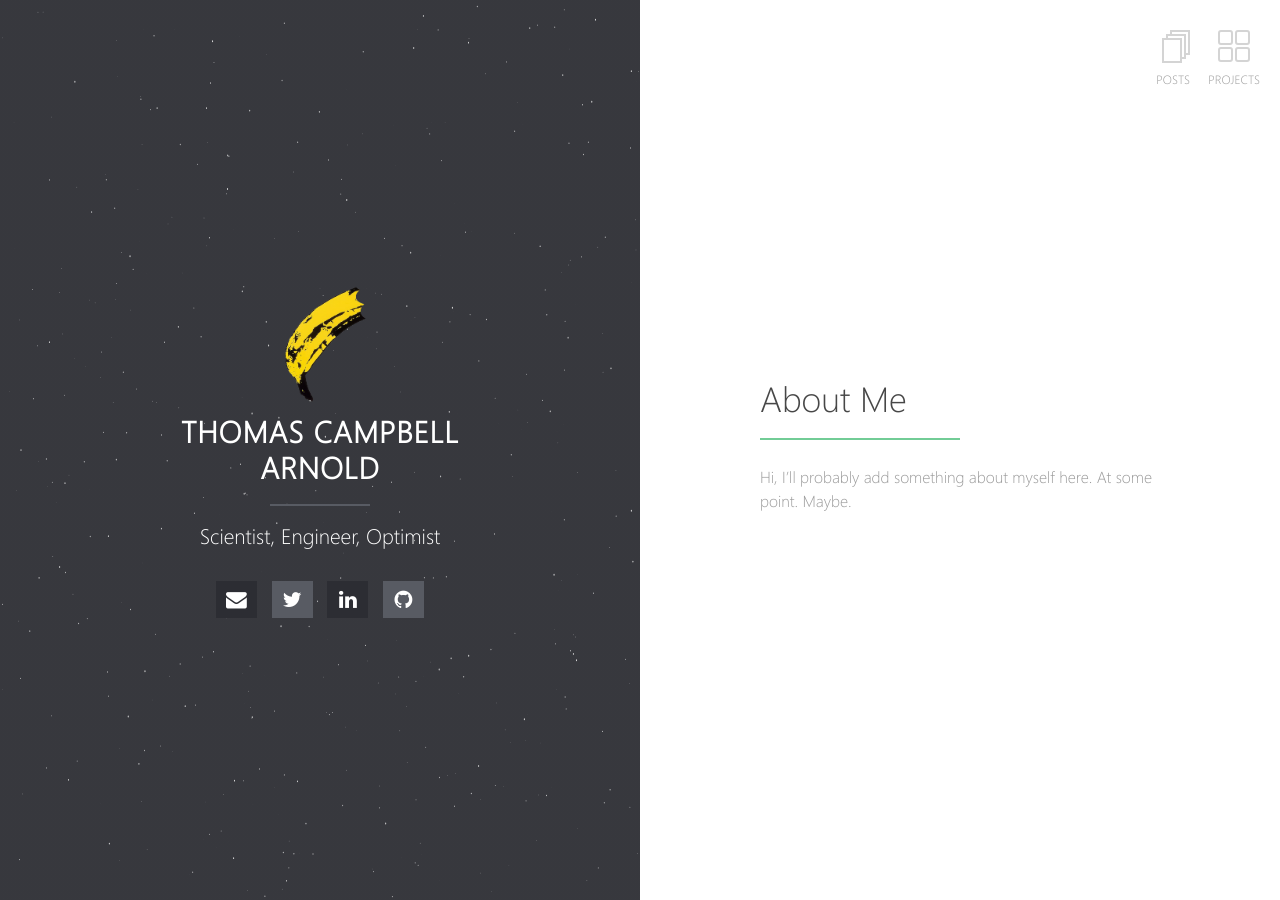
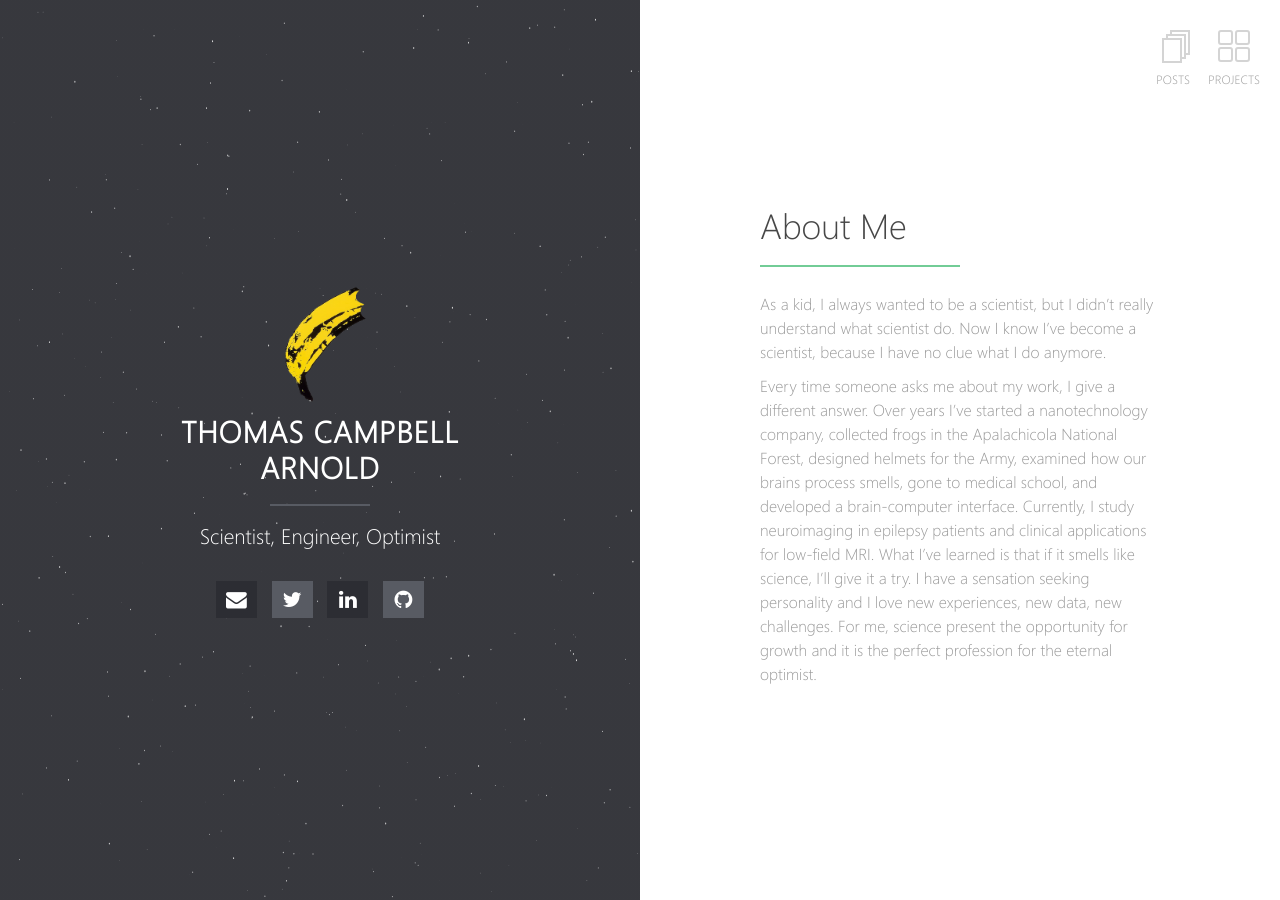
Before and after one commit to tcama/tcama.github.io, a Jekyll site: the page built from index.md, in a window 1280 px wide. Built offline with Jekyll 4.4.1, drawn with Linux system fonts in a browser that asks for light colours; our own code applies the rules of GitHub Pages for plain Markdown files.

Commit message:
update about me

```diff
--- a/index.md
+++ b/index.md
@@ -3,4 +3,6 @@ layout: home
 ---
 # About Me
 
-Hi, I'll probably add something about myself here. At some point. Maybe.
+As a kid, I always wanted to be a scientist, but I didn’t really understand what scientist do. Now I know I’ve become a scientist, because I have no clue what I do anymore.
+
+Every time someone asks me about my work, I give a different answer. Over years I’ve started a nanotechnology company, collected frogs in the Apalachicola National Forest, designed helmets for the Army, examined how our brains process smells, gone to medical school, and developed a brain-computer interface. Currently, I study neuroimaging in epilepsy patients and clinical applications for low-field MRI. What I’ve learned is that if it smells like science, I’ll give it a try. I have a sensation seeking personality and I love new experiences, new data, new challenges. For me, science present the opportunity for growth and it is the perfect profession for the eternal optimist.
```
